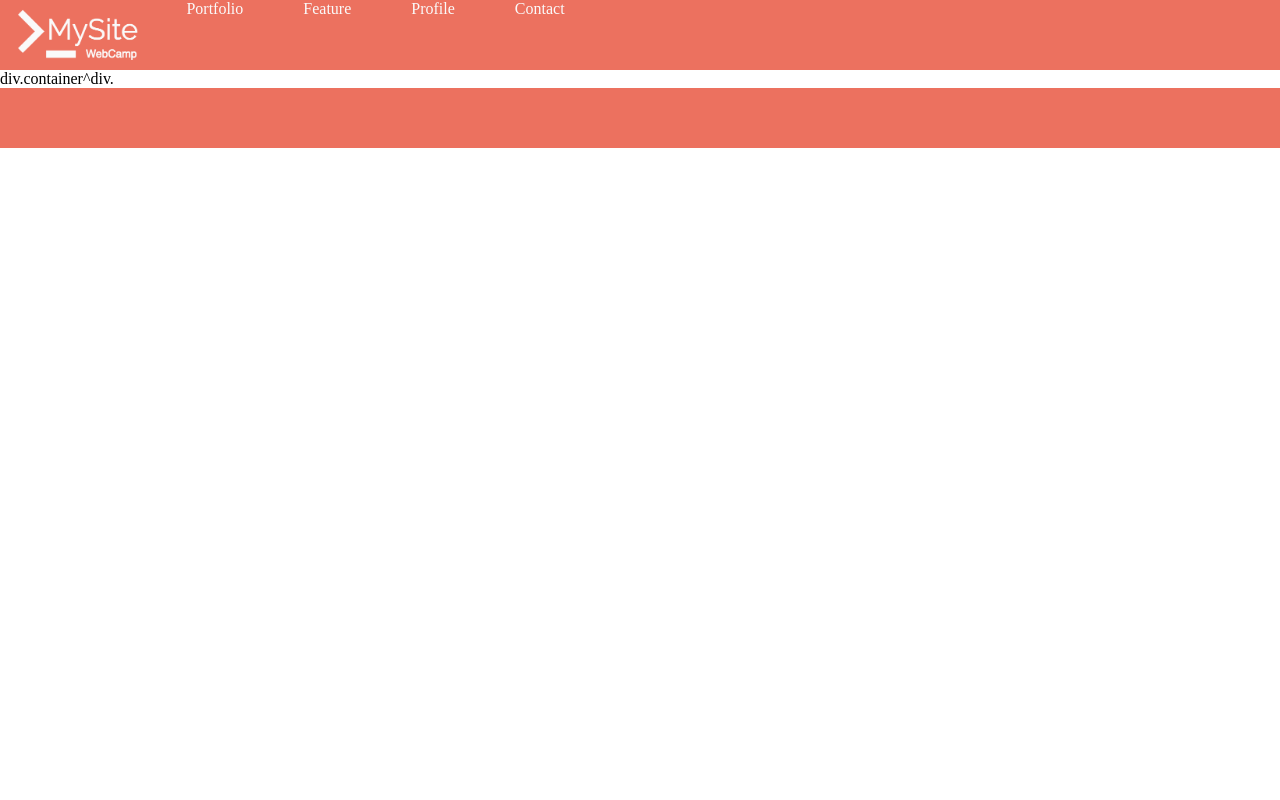
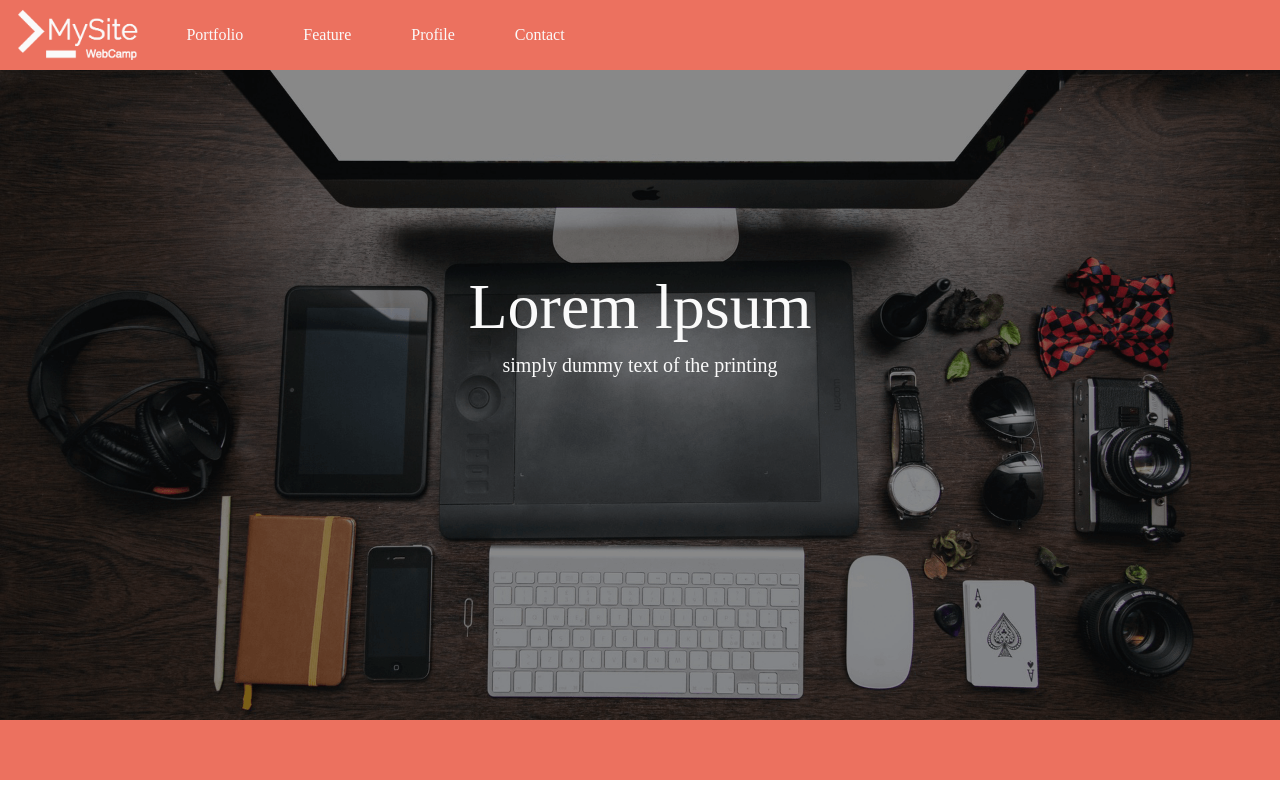
Before and after one commit to wakasugisatoi/skill-up-wals, a plain HTML site: page index.html in a window 1280 px wide. Drawn offline with Linux system fonts and the light colour scheme.

Commit message:
Fix header Add main-visual

```diff
--- a/index.html
+++ b/index.html
@@ -20,32 +20,40 @@
     </header>
 
 
-    <main-visual>
+    <div class="main-visual">
+      <p class="main-visual-title">
+        Lorem lpsum
+      </p>
+      <p class="main-visual-text">
+        simply dummy text of the printing
+      </p>
+    </div>
 
-    </main-visual>
 
-    <portfolio>
+    <div class="portfolio">
       <div class="container">
         <div class="heading"></div>
         <div class="heading-text"></div>
         <div class="production-group"></div>
       </div>
-    </portfolio>
+    </div>
 
 
-    <feature>
-      div.container^div.
-    </feature>
+    <div class="feature">
+      <div class="container">
 
-    <profile>
+      </div>
+    </div>
 
-    </profile>
-    <contact>
+    <div class="profile">
 
-    </contact>
-    <footer>
+    </div>
 
-    </footer>
+    <div class="contact">
+
+    </div>
+
+    <footer></footer>
 
   </body>
 </html>
--- a/style.css
+++ b/style.css
@@ -8,7 +8,7 @@ header{
   width: 100%;
   height: 70px;
   background-color: #EC715F;
-  display: flex;
+  display: flex; /*これの有無で画像サイズが変わる意味が分からない*/
 }
 
 .nav-list{
@@ -22,27 +22,45 @@ header{
   margin: 0 30px;
   list-style: none;
   display: inline-block;
+  line-height: 70px;
+ }
+
+.main-visual{
+  width: 100%;
+  height: 650px;
+  background-image: url(img/mv.png);
+  background-size: cover;
+  background-position: center;
 }
 
-main-visual{
-  width: 100%;
-  height: 650px;
+.main-visual-title{
+  color: #FAFAFA;
+  font-size: 64px;
+  text-align: center;
+  padding-top: 200px;
 
 }
 
-portfolio{
+.main-visual-text{
+  color: #FAFAFA;
+  font-size: 20px;
+  text-align: center;
+  margin-top: 10px;
+}
+
+.portfolio{
   width:100%;
 }
 
-feature{
+.feature{
   width:100%;
 }
 
-profile{
+.profile{
   width:100%;
 }
 
-contact{
+.contact{
   width:100%;
 }
 
```
